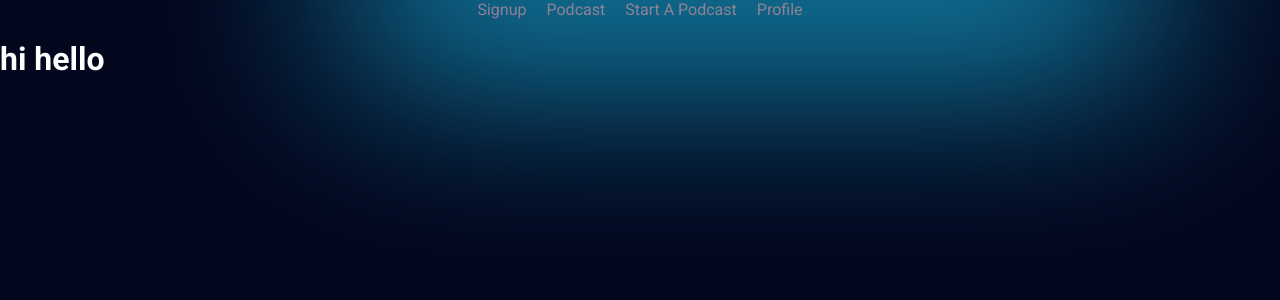
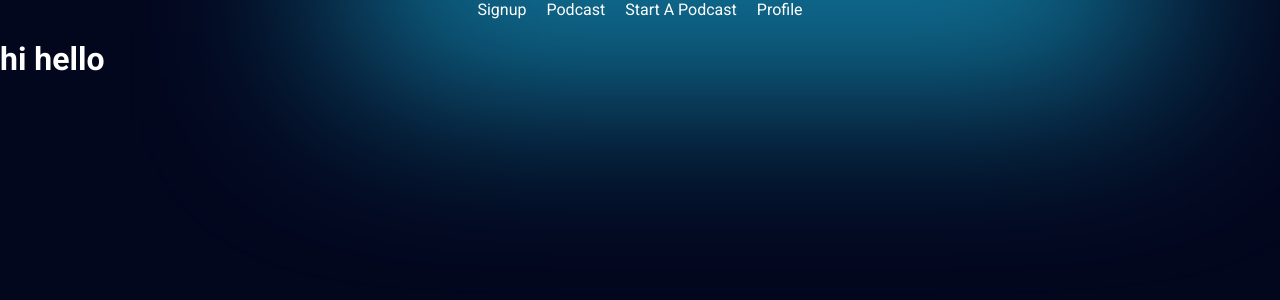
Before and after one commit to KgomotsoMacyy/DJS11_Podcast-Final-Project, a React (Vite) app: page / in a window 1280 px wide. Shown: the top 300 px of the page. Built offline with nearby package versions, Linux system fonts and the light colour scheme.

Commit message:
Update link color in Header component from #8f8297 to var(--white)

```diff
--- a/src/components/Header/styles.css
+++ b/src/components/Header/styles.css
@@ -13,7 +13,7 @@
 }
 
 .links a{
-    color: #8f8297;
+    color:var(--white);
     text-decoration: none !important;
 }
 
```
